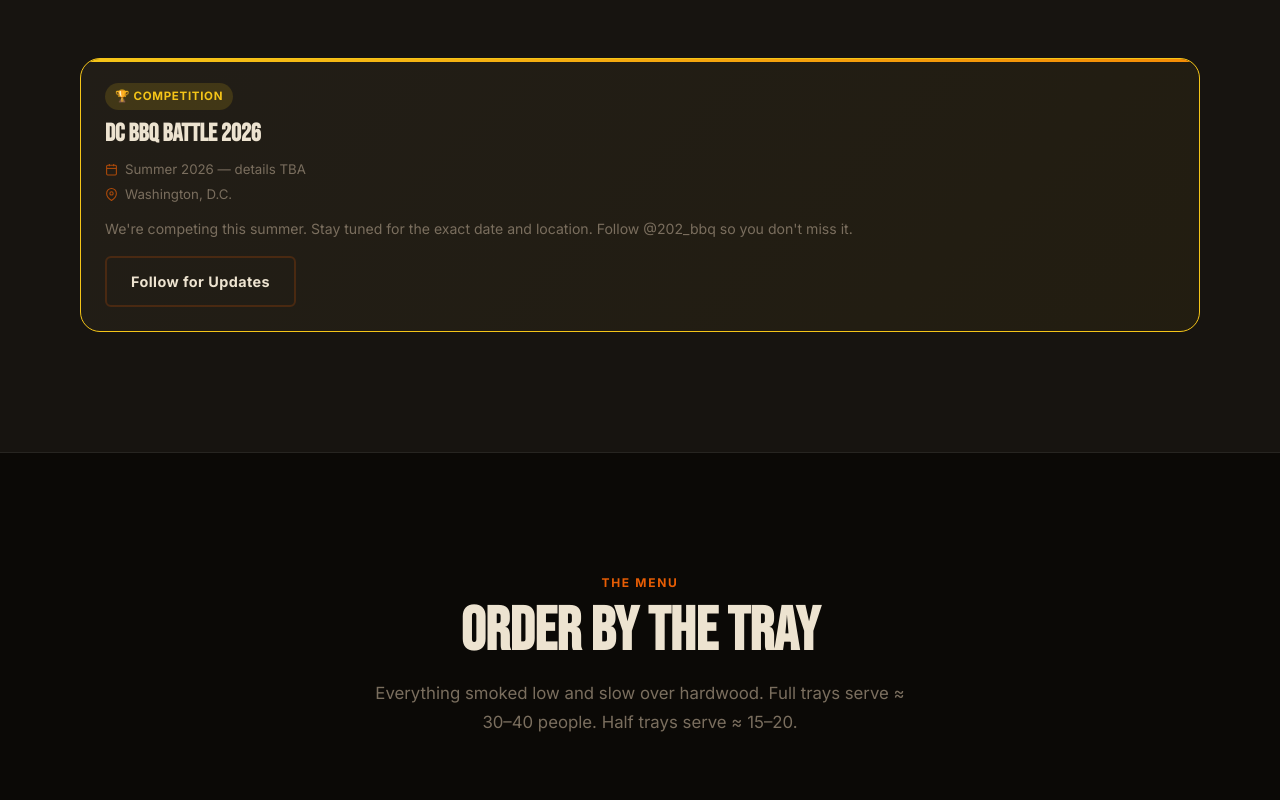
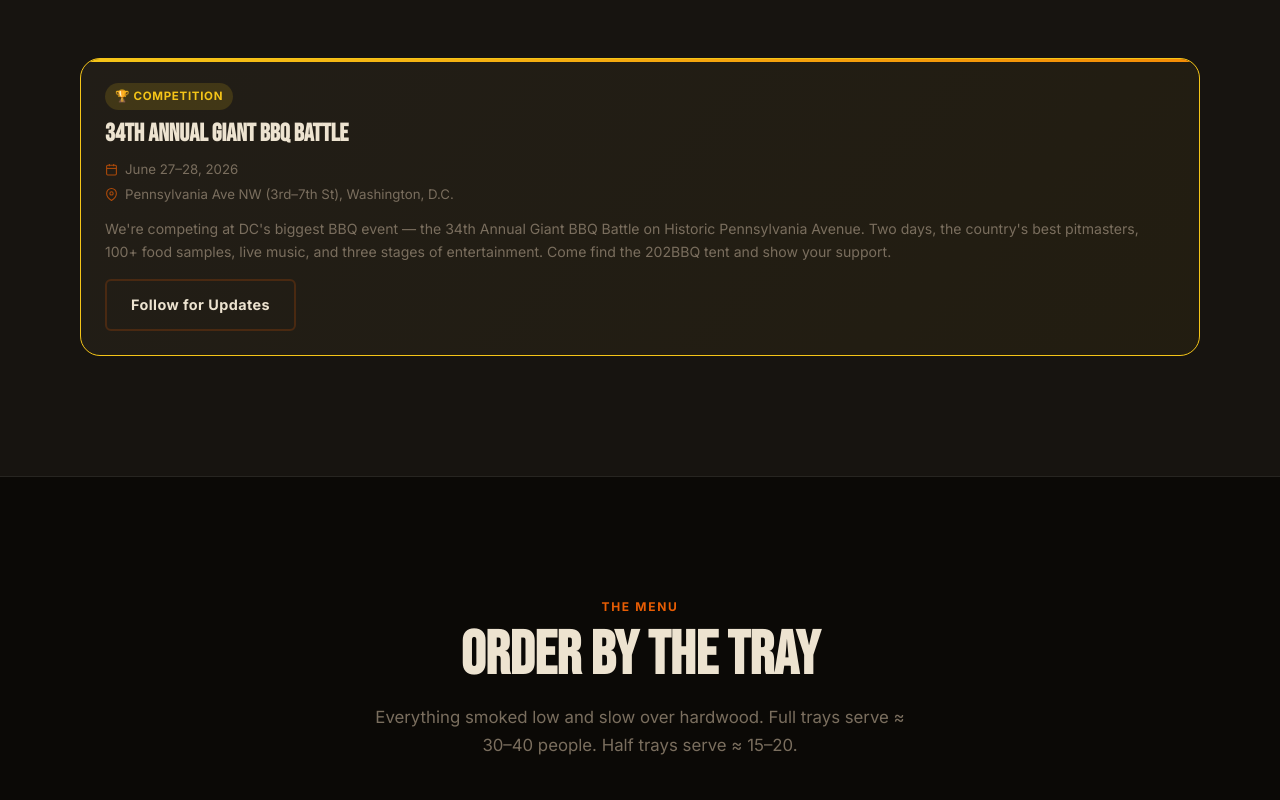
Before and after one commit to Mthomaswicher/202bbq, a React (Vite) app: page / in a window 1280 px wide. Shown: the part 1180-1980 px from the top of the page. Built offline with nearby package versions, Linux system fonts and the light colour scheme.

Commit message:
Update BBQ Battle with real details from bbqindc.com

```diff
--- a/package.json
+++ b/package.json
@@ -10,6 +10,7 @@
     "preview": "vite preview"
   },
   "dependencies": {
+    "@emailjs/browser": "^4.4.1",
     "react": "^18.3.1",
     "react-dom": "^18.3.1"
   },
--- a/src/components/AboutSection.jsx
+++ b/src/components/AboutSection.jsx
@@ -24,7 +24,7 @@
           <p>
             Every week we smoke in small batches over hardwood. No shortcuts. No gas. No fillers.
             You'll find us at farmers markets, city popups, and competing at the{' '}
-            <strong style={{ color: 'var(--fire)' }}>DC BBQ Battle this summer</strong>.
+            <a href="https://bbqindc.com/" target="_blank" rel="noopener noreferrer" style={{ color: 'var(--fire)', fontWeight: 700 }}>34th Annual Giant BBQ Battle — June 27–28</a>.
             Named 202 because this is a <em>Washington thing.</em>
           </p>
 
--- a/src/components/OrderSection.jsx
+++ b/src/components/OrderSection.jsx
@@ -152,9 +152,8 @@
 
     const endpoint = import.meta.env.VITE_FORMSPREE_ORDERS;
 
-    if (!endpoint || endpoint.includes('REPLACE_WITH')) {
-      // Dev fallback — log to console if Formspree isn't configured yet
-      console.log('202BBQ Order (Formspree not yet configured):', formspreePayload);
+    if (!endpoint || endpoint.includes('REPLACE_ME')) {
+      console.log('202BBQ Order (Formspree not configured):', formspreePayload);
       await new Promise(r => setTimeout(r, 800));
     } else {
       const res = await fetch(endpoint, {
--- a/src/components/ReviewSection.jsx
+++ b/src/components/ReviewSection.jsx
@@ -77,8 +77,8 @@
 
     const endpoint = import.meta.env.VITE_FORMSPREE_REVIEWS;
 
-    if (!endpoint || endpoint.includes('REPLACE_WITH')) {
-      console.log('202BBQ Review (Formspree not yet configured):', formspreePayload);
+    if (!endpoint || endpoint.includes('REPLACE_ME')) {
+      console.log('202BBQ Review (Formspree not configured):', formspreePayload);
       await new Promise(r => setTimeout(r, 800));
     } else {
       const res = await fetch(endpoint, {
--- a/src/data/menu.js
+++ b/src/data/menu.js
@@ -192,12 +192,12 @@
     id: 'bbq-battle',
     badge: '🏆 Competition',
     badgeClass: 'badge--gold',
-    title: 'DC BBQ Battle 2026',
-    date: 'Summer 2026 — details TBA',
-    location: 'Washington, D.C.',
-    desc: "We're competing this summer. Stay tuned for the exact date and location. Follow @202_bbq so you don't miss it.",
+    title: '34th Annual Giant BBQ Battle',
+    date: 'June 27–28, 2026',
+    location: 'Pennsylvania Ave NW (3rd–7th St), Washington, D.C.',
+    desc: "We're competing at DC's biggest BBQ event — the 34th Annual Giant BBQ Battle on Historic Pennsylvania Avenue. Two days, the country's best pitmasters, 100+ food samples, live music, and three stages of entertainment. Come find the 202BBQ tent and show your support.",
     featured: true,
-    cta: 'https://www.instagram.com/202_bbq',
+    cta: 'https://bbqindc.com/',
   },
 ];
 
@@ -224,6 +224,6 @@
   },
   {
     q: "Can I find you anywhere besides ordering online?",
-    a: "Yes! Beyond weekend orders, we do popups and farmers markets around DC. We're also competing in the DC BBQ Battle this summer. Follow @202_bbq on Instagram — that's where we announce all live locations and drop times.",
+    a: "Yes! Beyond weekend orders, we do popups and farmers markets around DC. We're also competing in the 34th Annual Giant BBQ Battle on June 27–28, 2026 on Historic Pennsylvania Avenue NW. Come find us there. Follow @202_bbq on Instagram for all live location announcements.",
   },
 ];
```
Also changed, not shown: .claude/settings.local.json, 2 other files (tests, documents, lock files or other folders).
